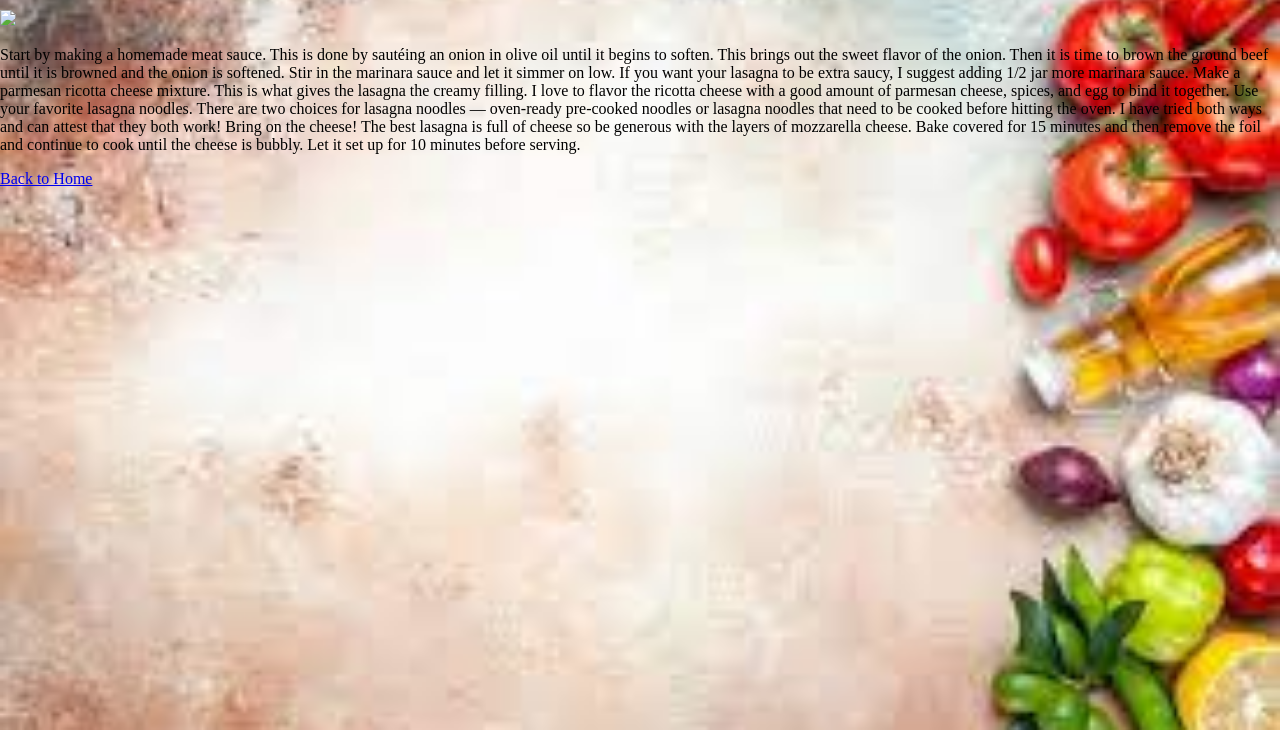
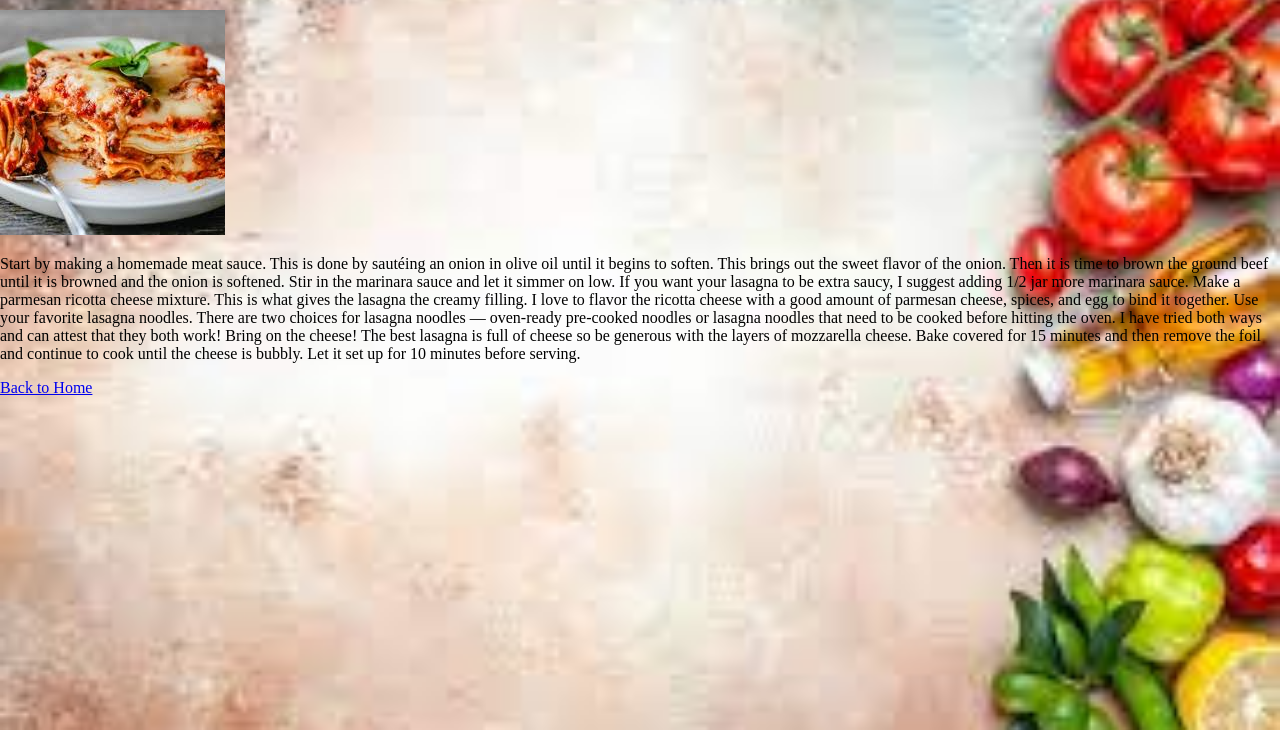
Before and after one commit to PREETHI2701/odin-recipes, a plain HTML site: page recipes2.html in a window 1280 px wide. Shown: the part 70-800 px from the top of the page. Drawn offline with Linux system fonts and the light colour scheme; files whose address does not match are found by name.

Commit message:
Update recipes2.html

```diff
--- a/recipes2.html
+++ b/recipes2.html
@@ -8,7 +8,7 @@
 </head>
 <body>
     <h1>Lasanga</h1>
-    <img src="./images/recipes2.jpeg">
+    <img src="recipes2.jpeg">
     <p> Start by making a homemade meat sauce. This is done by sautéing an onion in olive oil until it begins to soften. This brings out the sweet flavor of the onion.  Then it is time to brown the ground beef until it is browned and the onion is softened. Stir in the marinara sauce and let it simmer on low.  If you want your lasagna to be extra saucy, I suggest adding 1/2 jar more marinara sauce.
         Make a parmesan ricotta cheese mixture. This is what gives the lasagna the creamy filling. I love to flavor the ricotta cheese with a good amount of parmesan cheese, spices, and egg to bind it together.
         Use your favorite lasagna noodles. There are two choices for lasagna noodles — oven-ready pre-cooked noodles or lasagna noodles that need to be cooked before hitting the oven. I have tried both ways and can attest that they both work!
```
